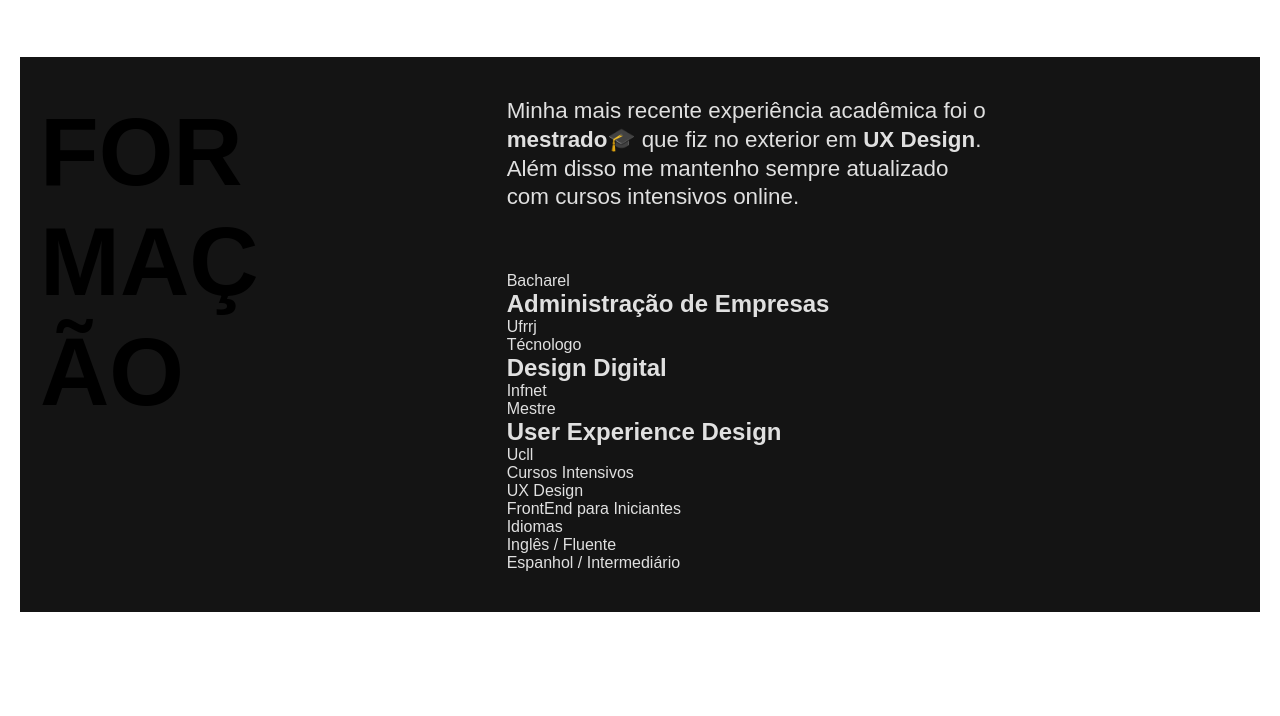
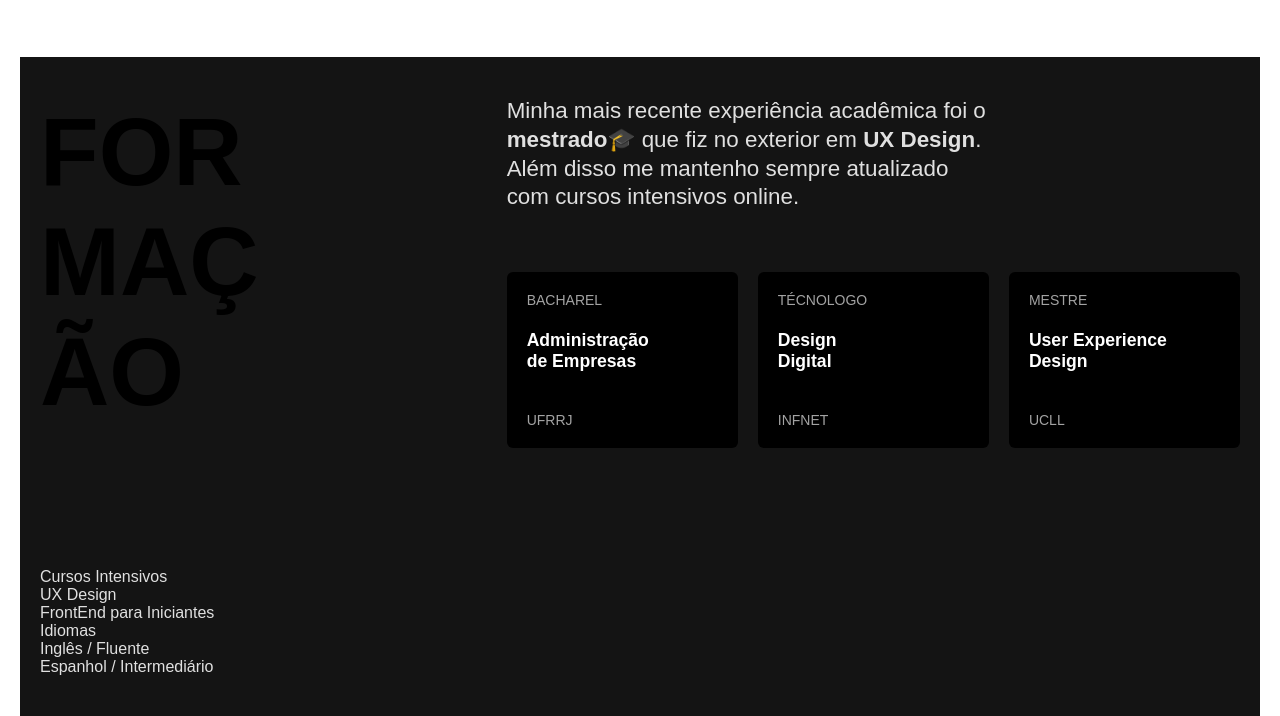
Before and after one commit to mbarros02/portifolio-origamid, a plain HTML site: page index.html in a window 1280 px wide. Shown: the part 1417-2133 px from the top of the page. Before the commit the page ends 2029 px from the top, so only its background shows below. Drawn offline with Linux system fonts and the light colour scheme.

Commit message:
Formatando os estilos da página 'Formação'

```diff
--- a/css/formacao.css
+++ b/css/formacao.css
@@ -17,6 +17,10 @@
 
 .formacao-experiencia {
   color: #e0e0e0;
+  display: grid;
+  grid-template-columns: 1fr 1fr 1fr;
+  gap: 20px;
+  margin-bottom: 20px;
 }
 
 .formacao-texto {
@@ -24,5 +28,40 @@
   font-size: 1.4rem;
   text-align: begin;
   line-height: 1.8rem;
-  padding: 0 0 60px 0;
+  padding: 0 0 40px 0;
+  grid-column: 1 / -1;
 }
+
+.formacao-cursos {
+  background: #000000;
+  font-size: 1rem;
+  display: grid;
+  grid-template-columns: 3fr;
+  border-radius: 6px;
+  gap: 20px;
+}
+
+.titulo-span {
+  text-transform: uppercase;
+  color: #a3a3a3;
+  font-size: 0.875rem;
+  padding: 20px 0 0 20px;
+  display: block;
+}
+
+.rodape-span {
+  text-transform: uppercase;
+  color: #a3a3a3;
+  font-size: 0.875rem;
+  padding: 20px 0 20px 20px;
+}
+
+.texto-cursos {
+  color: white;
+  font-size: 1.1rem;
+  padding: 2px 0 0 20px;
+}
+
+.cursos {
+  color: #e0e0e0;
+}
--- a/index.html
+++ b/index.html
@@ -90,23 +90,25 @@
       <p class="formacao-texto">Minha mais recente experiência acadêmica foi o <br> <strong>mestrado</strong>🎓 que fiz no exterior em <strong>UX Design</strong>. <br> Além disso me mantenho sempre atualizado <br> com cursos intensivos online.</p>
 
       <div class="formacao-cursos">
-        <span>Bacharel</span>
-        <h2>Administração de Empresas</h2>
-        <span>Ufrrj</span>
+        <span class="titulo-span">Bacharel</span>
+        <h3 class="texto-cursos">Administração <br> de Empresas</h3>
+        <span class="rodape-span">Ufrrj</span>
       </div>
 
       <div class="formacao-cursos">
-        <span>Técnologo</span>
-        <h2>Design Digital</h2>
-        <span>Infnet</span>
+        <span class="titulo-span">Técnologo</span>
+        <h3 class="texto-cursos">Design <br> Digital</h3>
+        <span class="rodape-span">Infnet</span>
       </div>
 
       <div class="formacao-cursos">
-        <span>Mestre</span>
-        <h2>User Experience Design</h2>
-        <span>Ucll</span>
+        <span class="titulo-span">Mestre</span>
+        <h3 class="texto-cursos">User Experience <br> Design</h3>
+        <span class="rodape-span">Ucll</span>
       </div>
+    </div>
 
+    <div class="cursos">
       <div class="cursos-info">
         <span>Cursos Intensivos</span>
         <ul class="cursos-lista">
```
